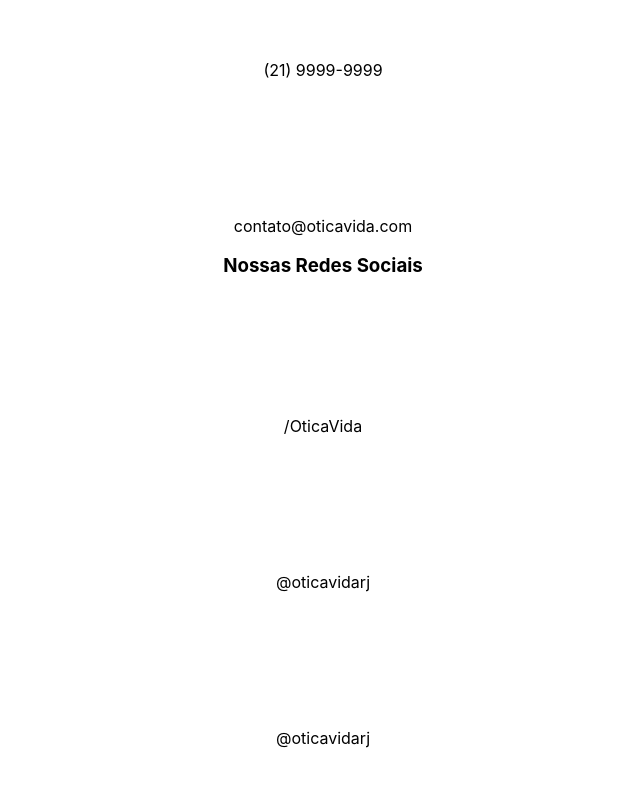
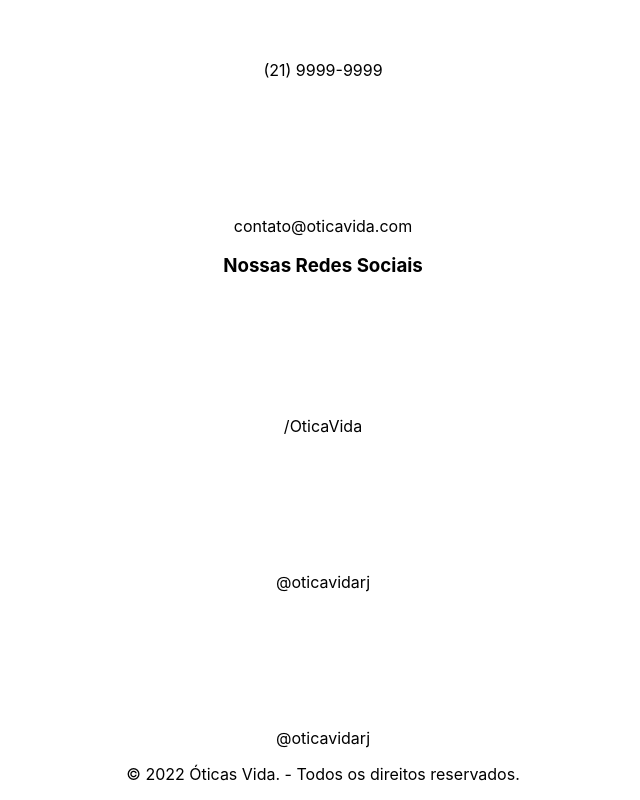
Before and after one commit to gleicekelly13/Loja-de-oculos, a React (Create React App) app: page / in a window 1280 px wide. Shown: the part 4530-5330 px from the top of the page, without its empty margins (317-957 px from the left). Before the commit the page ends 5294 px from the top, so only its background shows below. Built offline with nearby package versions, Linux system fonts and the light colour scheme.

Commit message:
Criação do Rodape

```diff
--- a/src/App.js
+++ b/src/App.js
@@ -1,6 +1,7 @@
 import React from 'react';
 import Topo from './componentes/Topo';
 import Conteudo from './componentes/Conteudo/conteudo';
+import Rodape from './componentes/Rodape';
 import './App.css';
 
 function App() {
@@ -8,6 +9,7 @@
     <div className="App">
       <Topo/>
       <Conteudo/>
+      <Rodape/>
     </div>
   );
 }
--- /dev/null
+++ b/src/componentes/Rodape/index.js
@@ -0,0 +1,9 @@
+export default function Rodape () {
+    return (
+        <footer>
+            <div>
+                <p>© 2022 Óticas Vida. - Todos os direitos reservados.</p>
+            </div>
+        </footer>
+    );
+}
--- a/src/componentes/SecaoContato/index.js
+++ b/src/componentes/SecaoContato/index.js
@@ -1,6 +1,6 @@
 export default function SecaoContato () {
     return (
-        <section>
+        <section id="contato">
             <div>
                 <h2>Fale conosco</h2>
                 <p>Não perca tempo, venha conhecer uma de nossas lojas ou entre em contato através de nossas redes sociais ou da central de atendimento.</p>
--- a/src/componentes/SecaoProdutos/index.js
+++ b/src/componentes/SecaoProdutos/index.js
@@ -1,6 +1,6 @@
 export default function SecaoProdutos () {
     return (
-        <section>
+        <section id="produtos">
             <div>
                 <h2>Nossos produtos</h2>
                 <p>Trabalhamos com óculos de grau, óculos de sol, lentes transition nos modelos masculino, feminino e infantil.</p>
--- a/src/componentes/SecaoSobre/index.js
+++ b/src/componentes/SecaoSobre/index.js
@@ -1,6 +1,6 @@
 export default function SecaoSobre () {
     return (
-        <section>
+        <section id="sobre">
             <div>
                 <h2>QUEM SOMOS NÓS?</h2>
                 <p>Fundada em 2001, em Nova Iguaçu - Rio de Janeiro, a Óticas vida iniciou suas atividades focada no atendimento ao público de renda mais baixa, sempre com o objetivo de proporcionar ao cliente bom atendimento, qualidade e preço baixo.</p>
```
